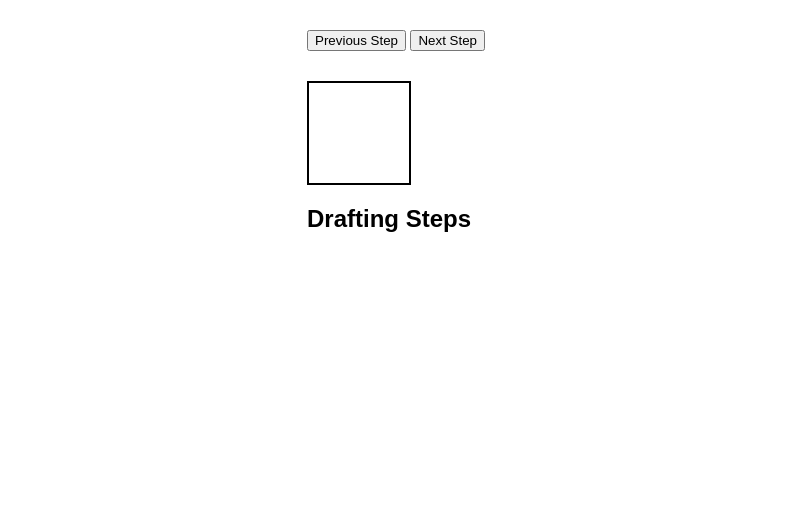
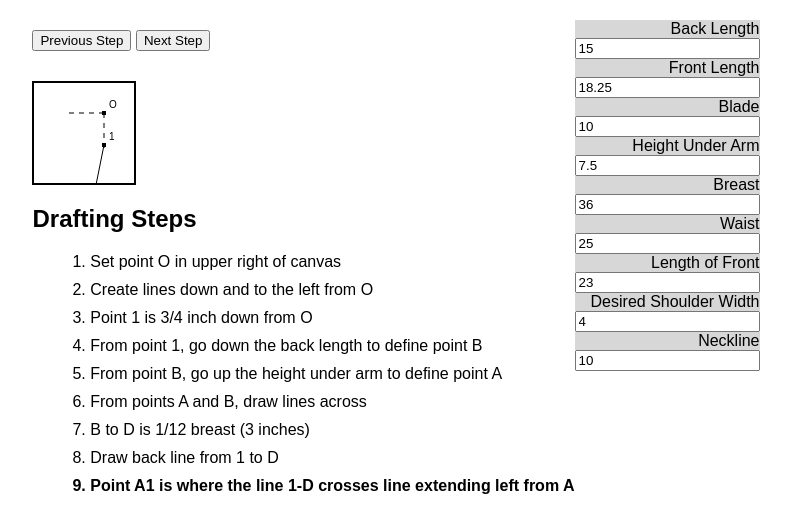
Before and after one commit to KylaBendrik/drafting-dynamically, a plain HTML site: page index.html in a window 1280 px wide. Shown: the whole page, without its empty margins (244-1035 px from the left). Drawn offline with Linux system fonts and the light colour scheme.

Commit message:
js file now connects

```diff
--- a/index.html
+++ b/index.html
@@ -19,5 +19,6 @@
       <ol id="stepsList"></ol>
     </div>
   </div>
+  <script src="/drafting.js"></script>
 </body>
 </html>
--- a/styles.css
+++ b/styles.css
@@ -34,11 +34,13 @@ body {
 }
 
 #measurementsList {
+  min-width: 120px;
+  min-height: 20px;
   display: flex;
   flex-flow: column wrap;
   justify-content: space-between;
   align-items: flex-end;
   margin-bottom: 20px;
-  background:    #E5E5E5;
+  background:    #d7d7d7;
   order: 3;
 }
```
